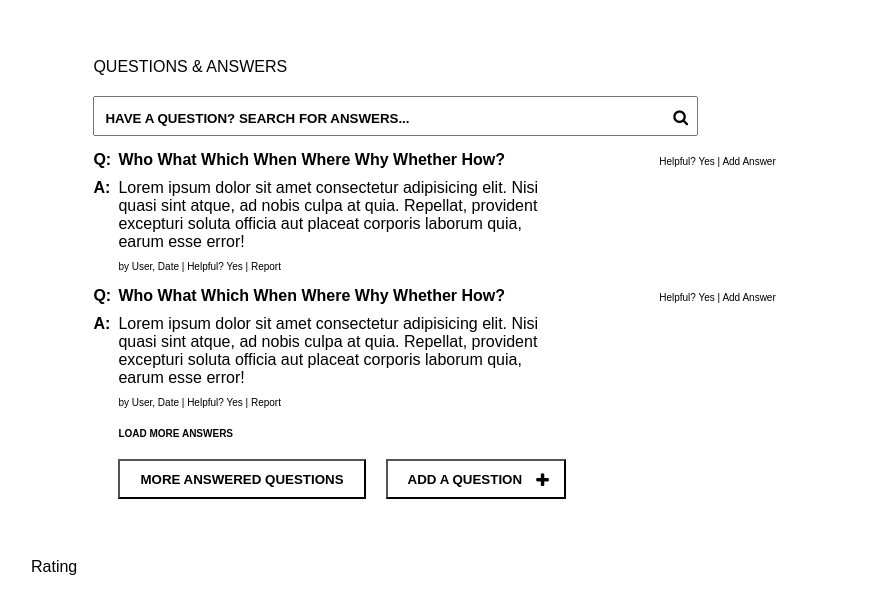
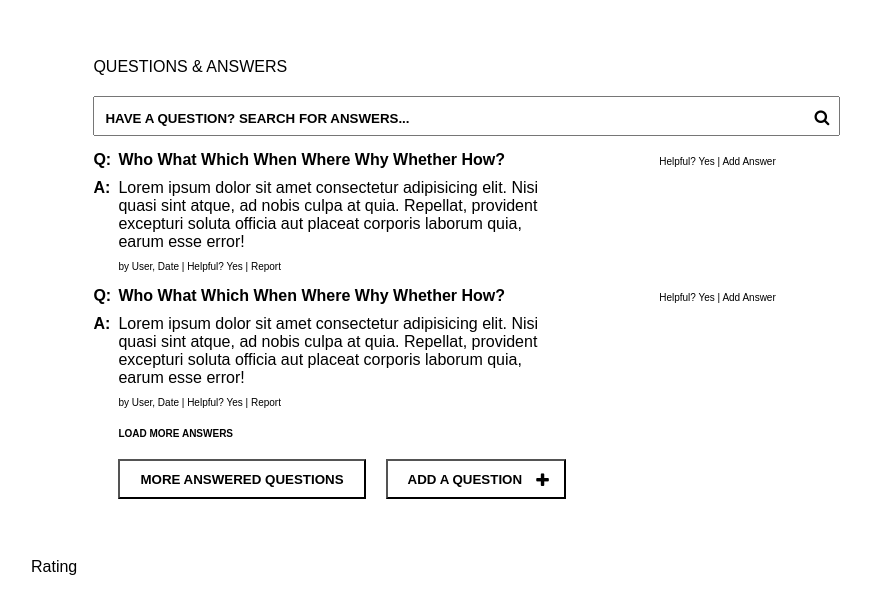
Before and after one commit to rpp36-sdc-netbios/rpp36sdc-netbios-webapp, a React app: page / in a window 1280 px wide. Shown: the part 1012-1626 px from the top of the page, without its empty margins (193-1064 px from the left). Built offline with nearby package versions, Linux system fonts and the light colour scheme.

Commit message:
adjust search bar width

```diff
--- a/client/src/components/QuestionsandAnswers/qa.css
+++ b/client/src/components/QuestionsandAnswers/qa.css
@@ -12,7 +12,7 @@
 }
 
 .qa-search {
-  width: 80%;
+  width: 100%;
   height: 30px;
   font-weight: bold;
   margin-top: 20px;
```
